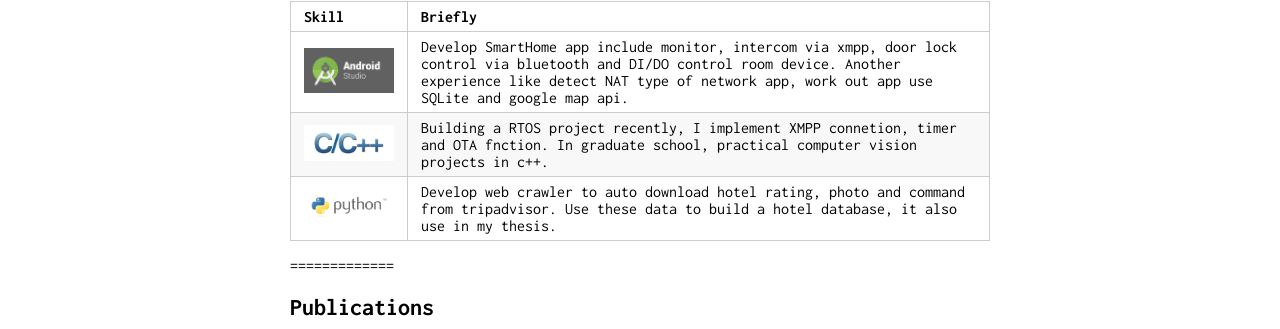
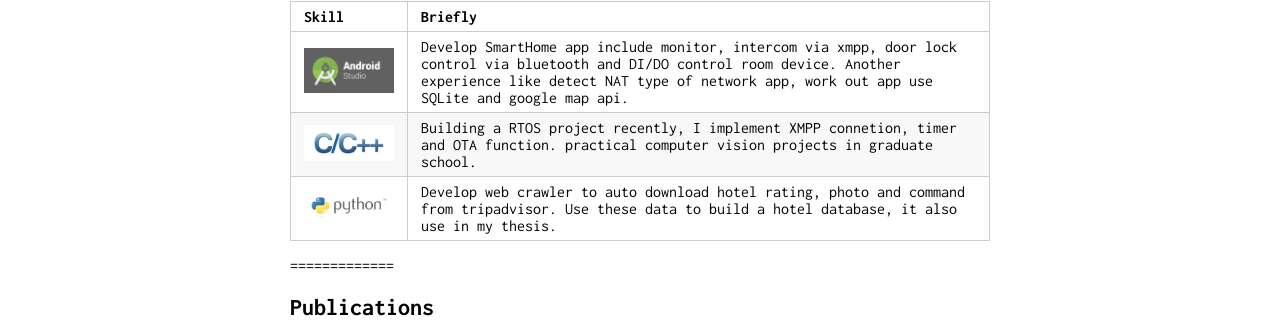
Before and after one commit to henry0726/henry0726.github.io, a Jekyll site: the page built from index.md, in a window 1280 px wide. Shown: the part 291-620 px from the top of the page. Built offline with Jekyll 4.4.1, drawn with Linux system fonts in a browser that asks for light colours; our own code applies the rules of GitHub Pages for plain Markdown files.

Commit message:
Update index.md

```diff
--- a/index.md
+++ b/index.md
@@ -14,7 +14,7 @@ Current Software Engineer.
 Skill | Briefly
 -----|--------
 <img src="android-studio-logo.png" style="width:90px;height:45px;"/>| Develop SmartHome app include monitor, intercom via xmpp, door lock control via bluetooth and DI/DO control room device. Another experience like detect NAT type of network app, work out app use SQLite and google map api.
-<img src="C and C++.jpg" style="width:90px;height:36px;"/>|Building a RTOS project recently, I implement XMPP connetion, timer and OTA fnction. In graduate school, practical computer vision projects in c++.
+<img src="C and C++.jpg" style="width:90px;height:36px;"/>|Building a RTOS project recently, I implement XMPP connetion, timer and OTA function. practical computer vision projects in graduate school.
 <img src="python-logo.png" style="width:90px;height:36px;"/>| Develop web crawler to auto download hotel rating, photo and command from tripadvisor. Use these data to build a hotel database, it also use in my thesis.
 
 =============
```
